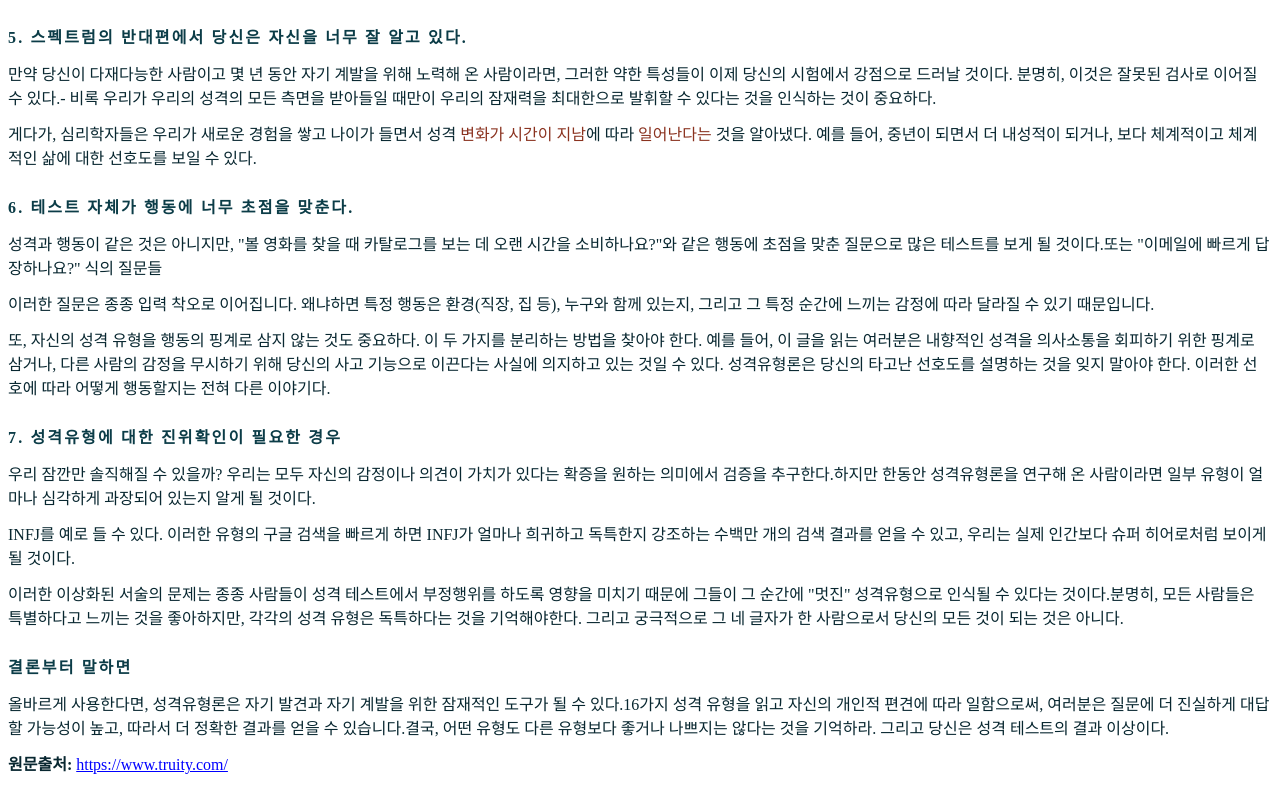
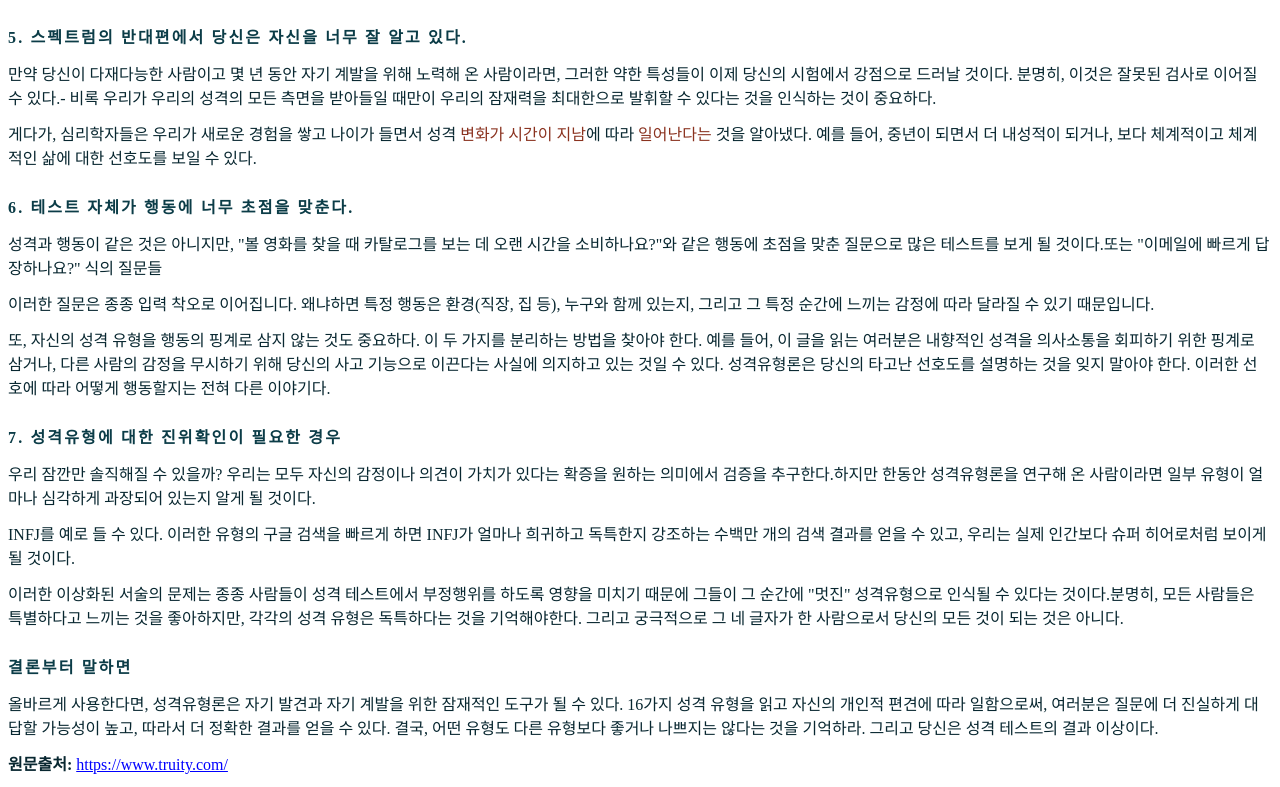
Before and after one commit to mbti-data/contradictions-in-personality-type-tests, a plain HTML site: page index.html in a window 1280 px wide. Shown: the part 982-1769 px from the top of the page. Drawn offline with Linux system fonts and the light colour scheme.

Commit message:
Add files via upload

```diff
--- a/index.html
+++ b/index.html
@@ -40,7 +40,7 @@
 <p papago-id="9" papago-translate="translated" style="box-sizing: border-box; margin: 12px 0px; letter-spacing: normal; color: rgb(8, 39, 48); font-family: calluna, &quot;Times New Roman&quot;, serif; font-size: 20px; font-style: normal; font-variant-ligatures: normal; font-variant-caps: normal; font-weight: 400; orphans: 2; text-align: start; text-indent: 0px; text-transform: none; white-space: normal; widows: 2; word-spacing: 0px; -webkit-text-stroke-width: 0px; background-color: rgb(255, 255, 255); text-decoration-thickness: initial; text-decoration-style: initial; text-decoration-color: initial;"><font face="페이북 OTF Bold"><span style="font-size:12pt;">INFJ를 예로 들 수 있다. 이러한 유형의 구글 검색을 빠르게 하면 INFJ가 얼마나 희귀하고 독특한지 강조하는 수백만 개의 검색 결과를 얻을 수 있고, 우리는 실제 인간보다 슈퍼 히어로처럼 보이게 될 것이다.</span></font></p>
 <p papago-id="10" papago-translate="translated" style="box-sizing: border-box; margin: 12px 0px; letter-spacing: normal; color: rgb(8, 39, 48); font-family: calluna, &quot;Times New Roman&quot;, serif; font-size: 20px; font-style: normal; font-variant-ligatures: normal; font-variant-caps: normal; font-weight: 400; orphans: 2; text-align: start; text-indent: 0px; text-transform: none; white-space: normal; widows: 2; word-spacing: 0px; -webkit-text-stroke-width: 0px; background-color: rgb(255, 255, 255); text-decoration-thickness: initial; text-decoration-style: initial; text-decoration-color: initial;"><font face="페이북 OTF Bold"><span style="font-size:12pt;">이러한 이상화된 서술의 문제는 종종 사람들이 성격 테스트에서 부정행위를 하도록 영향을 미치기 때문에 그들이 그 순간에 &quot;멋진&quot; 성격유형으로 인식될 수 있다는 것이다.분명히, 모든 사람들은 특별하다고 느끼는 것을 좋아하지만, 각각의 성격 유형은 독특하다는 것을 기억해야한다. 그리고 궁극적으로 그 네 글자가 한 사람으로서 당신의 모든 것이 되는 것은 아니다.</span></font></p>
 <h4 papago-id="11" papago-translate="translated" style="box-sizing: border-box; font-family: alternate-gothic-no-3-d, &quot;Trebuchet MS&quot;, Arial, Helvetica, sans-serif; font-weight: normal; line-height: 22px; color: rgb(11, 60, 71); margin-top: 28px; margin-bottom: 7px; font-size: 18px; letter-spacing: 0.12em; text-transform: uppercase; font-style: normal; font-variant-ligatures: normal; font-variant-caps: normal; orphans: 2; text-align: start; text-indent: 0px; white-space: normal; widows: 2; word-spacing: 0px; -webkit-text-stroke-width: 0px; background-color: rgb(255, 255, 255); text-decoration-thickness: initial; text-decoration-style: initial; text-decoration-color: initial;"><b><font face="페이북 OTF Bold"><span style="font-size:12pt;">결론부터 말하면</span></font></b><font face="페이북 OTF Bold"><span style="font-size:12pt;"></span></font></h4>
-<p papago-id="12" papago-translate="translated" style="box-sizing: border-box; margin: 12px 0px; letter-spacing: normal; color: rgb(8, 39, 48); font-family: calluna, &quot;Times New Roman&quot;, serif; font-size: 20px; font-style: normal; font-variant-ligatures: normal; font-variant-caps: normal; font-weight: 400; orphans: 2; text-align: start; text-indent: 0px; text-transform: none; white-space: normal; widows: 2; word-spacing: 0px; -webkit-text-stroke-width: 0px; background-color: rgb(255, 255, 255); text-decoration-thickness: initial; text-decoration-style: initial; text-decoration-color: initial;"><font face="페이북 OTF Bold"><span style="font-size:12pt;">올바르게 사용한다면, 성격유형론은&nbsp;자기 발견과 자기 계발을 위한 잠재적인 도구가 될 수 있다.16가지 성격 유형을 읽고 자신의 개인적 편견에 따라 일함으로써, 여러분은 질문에 더 진실하게 대답할 가능성이 높고, 따라서 더 정확한 결과를 얻을 수 있습니다.결국, 어떤 유형도 다른 유형보다 좋거나 나쁘지는 않다는 것을 기억하라. 그리고 당신은 성격 테스트의 결과 이상이다.</span></font></p>
+<p papago-id="12" papago-translate="translated" style="box-sizing: border-box; margin: 12px 0px; letter-spacing: normal; color: rgb(8, 39, 48); font-family: calluna, &quot;Times New Roman&quot;, serif; font-size: 20px; font-style: normal; font-variant-ligatures: normal; font-variant-caps: normal; font-weight: 400; orphans: 2; text-align: start; text-indent: 0px; text-transform: none; white-space: normal; widows: 2; word-spacing: 0px; -webkit-text-stroke-width: 0px; background-color: rgb(255, 255, 255); text-decoration-thickness: initial; text-decoration-style: initial; text-decoration-color: initial;"><font face="페이북 OTF Bold"><span style="font-size:12pt;">올바르게 사용한다면, 성격유형론은&nbsp;자기 발견과 자기 계발을 위한 잠재적인 도구가 될 수 있다. 16가지 성격 유형을 읽고 자신의 개인적 편견에 따라 일함으로써, 여러분은 질문에 더 진실하게 대답할 가능성이 높고, 따라서 더 정확한 결과를 얻을 수 있다. 결국, 어떤 유형도 다른 유형보다 좋거나 나쁘지는 않다는 것을 기억하라. 그리고 당신은 성격 테스트의 결과 이상이다.</span></font></p>
 <p papago-id="12" papago-translate="translated" style="box-sizing: border-box; margin: 12px 0px; letter-spacing: normal; color: rgb(8, 39, 48); font-family: calluna, &quot;Times New Roman&quot;, serif; font-size: 20px; font-style: normal; font-variant-ligatures: normal; font-variant-caps: normal; font-weight: 400; orphans: 2; text-align: start; text-indent: 0px; text-transform: none; white-space: normal; widows: 2; word-spacing: 0px; -webkit-text-stroke-width: 0px; background-color: rgb(255, 255, 255); text-decoration-thickness: initial; text-decoration-style: initial; text-decoration-color: initial;"><b><font face="페이북 OTF Bold"><span style="font-size:12pt;">원문출처: </span></font></b><span style="font-size:12pt;"><font face="페이북 OTF Bold" color="blue"><a href="https://www.truity.com/">https://www.truity.com/</a></font></span></p>
 </body>
 
```
